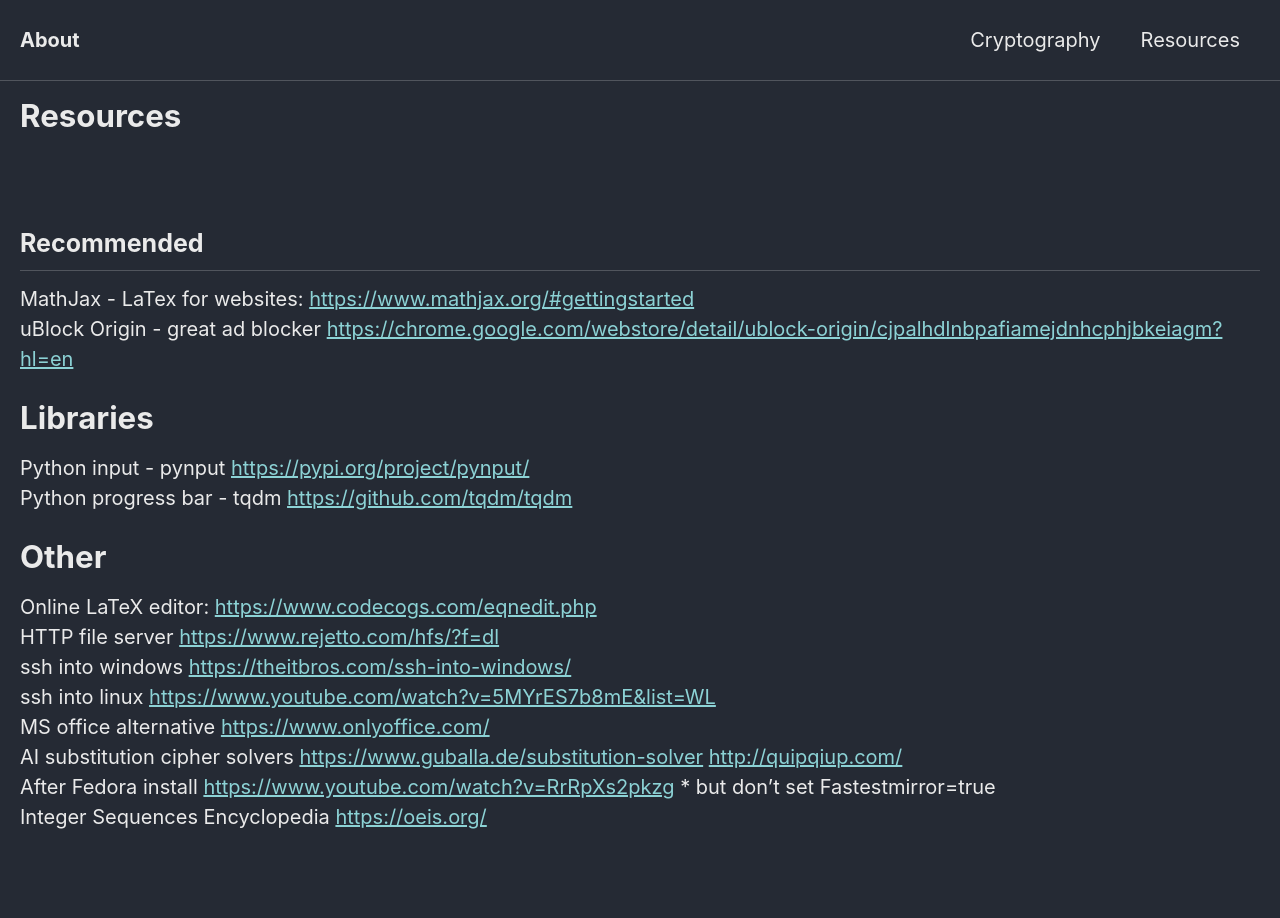
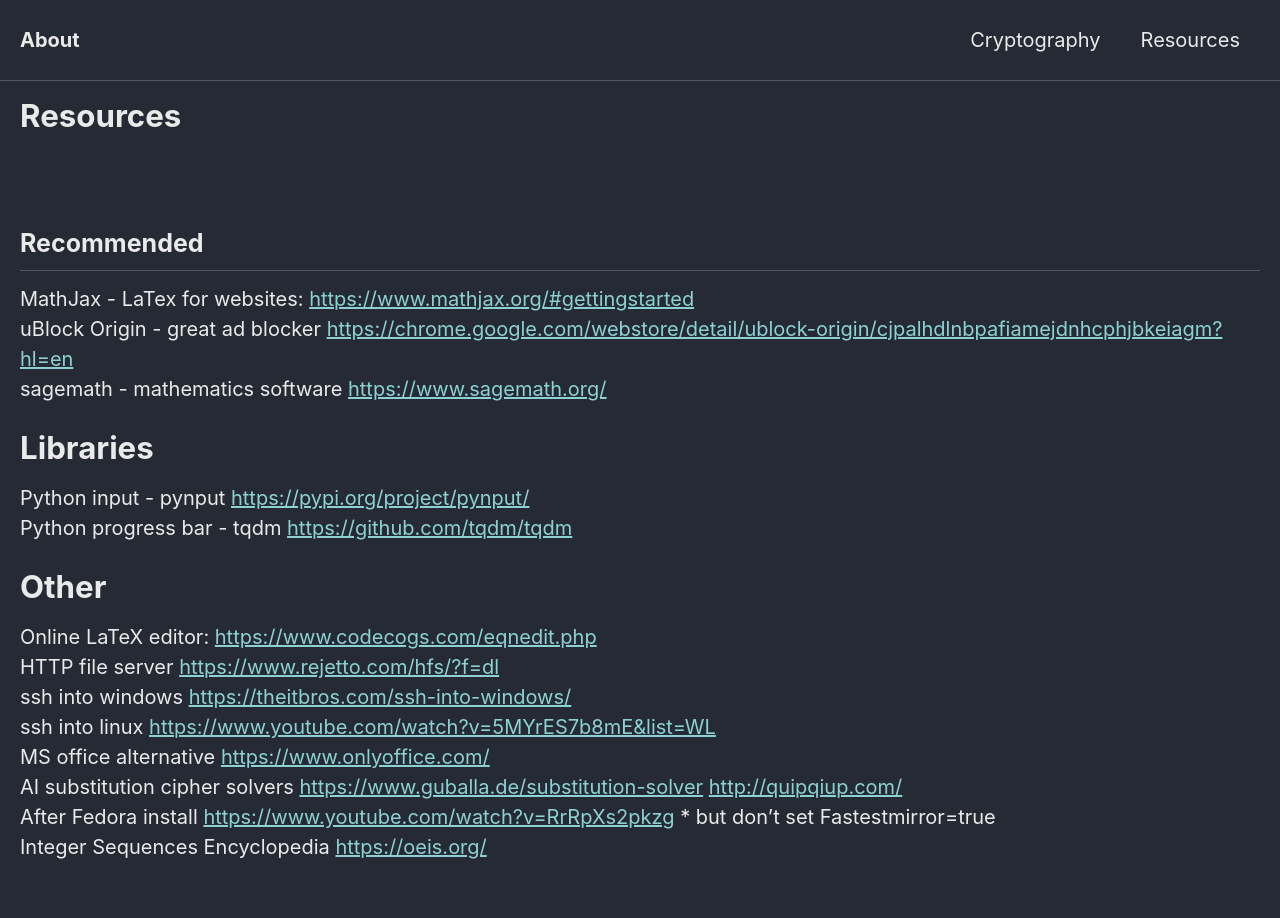
Before and after one commit to Connor-McCartney/Connor-McCartney.github.io, a Jekyll site: the page built from _pages/resources.md, in a window 1280 px wide. Built offline with Jekyll 4.4.1, drawn with Linux system fonts in a browser that asks for light colours; cached includes are drawn as plain includes.

Commit message:
Update resources.md

```diff
--- a/_pages/resources.md
+++ b/_pages/resources.md
@@ -9,6 +9,7 @@ title: Resources
 
 MathJax - LaTex for websites: <https://www.mathjax.org/#gettingstarted> <br>
 uBlock Origin - great ad blocker <https://chrome.google.com/webstore/detail/ublock-origin/cjpalhdlnbpafiamejdnhcphjbkeiagm?hl=en> <br>
+sagemath - mathematics software <https://www.sagemath.org/> <br>
 
 # Libraries
 
```
